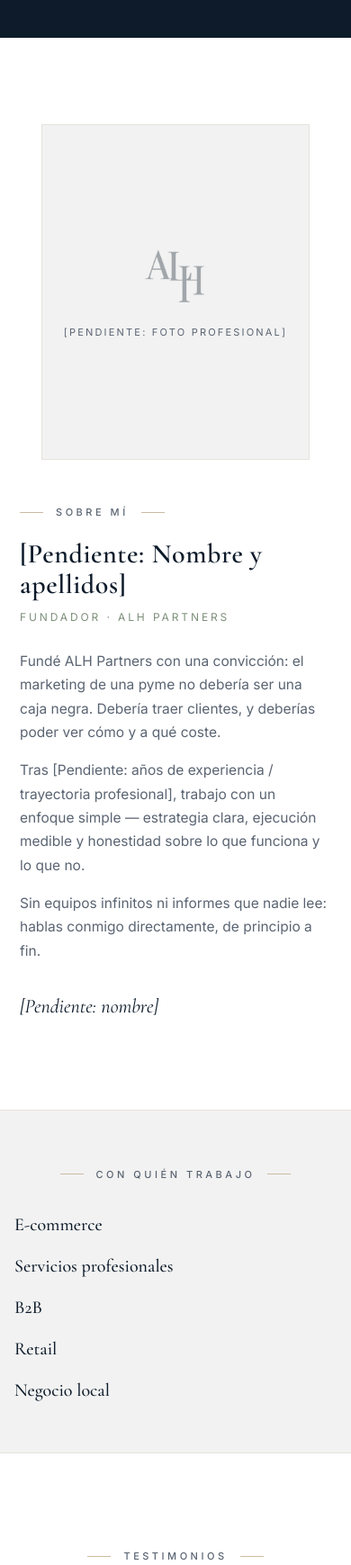
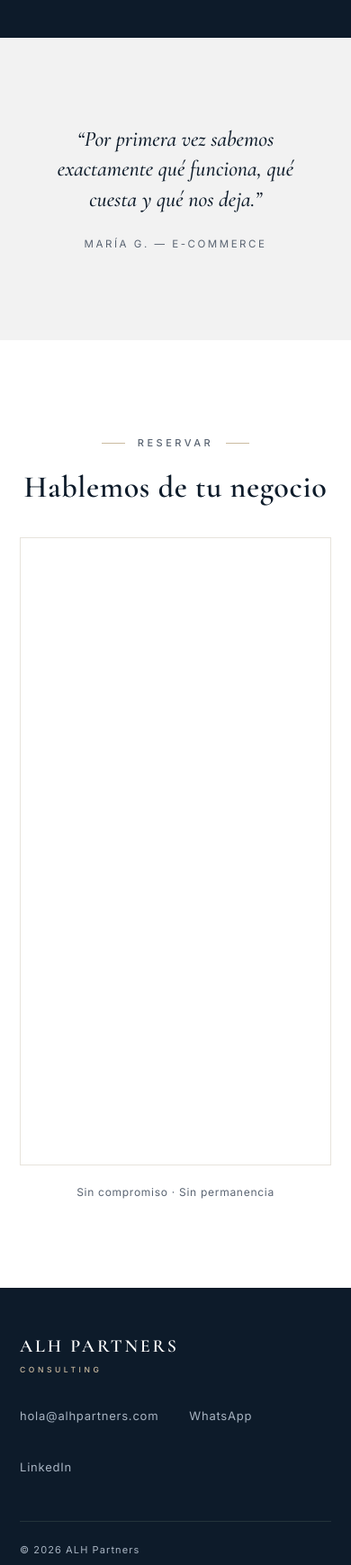
Before and after one commit to malhamarodriguez/prototipo1, a plain HTML site: page index.html in a window 390 px wide. Shown: the part 3280-5019 px from the top of the page at 90% size. Drawn offline with nearby package versions, Linux system fonts and the light colour scheme; a script that the page names is missing.

Commit message:
Eliminar las secciones añadidas en la última ronda (#6)
Se retiran Sobre mí, la banda de sectores y el grid de testimonios
con placeholders visibles; se restaura el testimonio único y la
sección de reserva sobre fondo blanco. Se mantienen los arreglos
de producción (cifras fijas, og:image, favicon, SEO).


Claude-Session: https://claude.ai/code/session_012V7aYNnaG5wEeZyULdgZoi

Co-authored-by: Claude <noreply@anthropic.com>

```diff
--- a/index.html
+++ b/index.html
@@ -205,67 +205,16 @@ section{ position:relative; }
 .step p{ color:#A8B4C2; font-size:14px; max-width:26ch; margin:0 auto; }
 @media (max-width:760px){ .steps{ grid-template-columns:1fr; } }
 
-/* Sobre mí */
-#sobre{ background:var(--white); }
-.about{ display:grid; grid-template-columns:minmax(0,5fr) minmax(0,7fr); gap:clamp(40px,6vw,88px); align-items:center; }
-.about .photo{
-    aspect-ratio:4/5; background:var(--grey-light); border:1px solid var(--line);
-    display:flex; flex-direction:column; align-items:center; justify-content:center; gap:18px;
-    text-align:center; padding:24px;
+/* Testimonio (gris claro) */
+#quote{ background:var(--grey-light); text-align:center; }
+#quote blockquote{
+    font-family:var(--serif); font-size:clamp(24px,3.2vw,36px); font-weight:500; font-style:italic;
+    color:var(--navy); max-width:26ch; margin:0 auto; line-height:1.4;
 }
-.about .photo img.ph-mono{ height:72px; opacity:.35; }
-.about .photo span{ font-size:11px; letter-spacing:.2em; text-transform:uppercase; color:var(--ink-dim); }
-.about .label{ margin-bottom:20px; }
-.about h2{ font-size:clamp(30px,3.8vw,46px); margin-bottom:8px; }
-.about .role{ font-size:12px; letter-spacing:.24em; text-transform:uppercase; color:var(--sage); margin-bottom:26px; }
-.about p.bio{ color:var(--ink-dim); font-size:15.5px; max-width:52ch; }
-.about p.bio + p.bio{ margin-top:16px; }
-.about .sig{
-    margin-top:30px; font-family:var(--serif); font-style:italic; font-size:22px; color:var(--navy);
-}
-@media (max-width:860px){ .about{ grid-template-columns:1fr; } .about .photo{ max-width:380px; margin:0 auto; } }
-
-/* Sectores */
-#sectores{ background:var(--grey-light); border-top:1px solid var(--line); border-bottom:1px solid var(--line); }
-#sectores .wrap{ text-align:center; padding:clamp(52px,7vw,76px) 0; }
-#sectores .label{ margin-bottom:30px; }
-.sector-row{
-    display:flex; flex-wrap:wrap; justify-content:center; align-items:baseline; gap:18px 0;
-}
-.sector-row span{
-    font-family:var(--serif); font-size:clamp(20px,2.4vw,28px); font-weight:500; color:var(--navy);
-    padding:0 clamp(16px,2.6vw,30px);
-}
-.sector-row span + span{ border-left:1px solid var(--taupe); }
-@media (max-width:640px){
-    .sector-row{ flex-direction:column; gap:12px; }
-    .sector-row span + span{ border-left:none; }
-}
-
-/* Testimonios (grid) */
-#testimonios{ background:var(--white); }
-.t-grid{ display:grid; grid-template-columns:repeat(3,1fr); gap:1px; background:var(--line); border:1px solid var(--line); }
-.t-card{
-    background:var(--white); padding:clamp(30px,3.4vw,44px);
-    display:flex; flex-direction:column; transition:background .4s;
-}
-.t-card:hover{ background:var(--grey-light); }
-.t-card blockquote{
-    font-family:var(--serif); font-style:italic; font-size:19px; line-height:1.5; color:var(--navy); flex:1;
-}
-.t-card blockquote::before{ content:'“'; color:var(--sage); }
-.t-card blockquote::after{ content:'”'; color:var(--sage); }
-.t-card .metric{
-    margin-top:22px; font-size:13px; font-weight:600; letter-spacing:.04em; color:var(--sage);
-}
-.t-card figcaption{
-    margin-top:8px; padding-top:14px; border-top:1px solid var(--line);
-    font-size:11px; letter-spacing:.2em; text-transform:uppercase; color:var(--ink-dim);
-}
-@media (max-width:860px){ .t-grid{ grid-template-columns:1fr; } }
+#quote figcaption{ margin-top:24px; font-size:11.5px; letter-spacing:.22em; text-transform:uppercase; color:var(--ink-dim); }
 
 /* Reservar */
-#reservar{ background:var(--grey-light); border-top:1px solid var(--line); }
+#reservar{ background:var(--white); }
 #reservar .head{ margin-bottom:clamp(36px,5vw,52px); }
 .cal-frame{
     max-width:920px; margin:0 auto; border:1px solid var(--line); background:var(--white); padding:8px;
@@ -324,7 +273,6 @@ footer .bottom{
         <div class="nav-links">
             <a href="#servicios">Servicios</a>
             <a href="#proceso">Proceso</a>
-            <a href="#sobre">Sobre mí</a>
             <a href="#contacto">Contacto</a>
             <a href="#reservar" class="btn"><span>Reservar llamada</span></a>
         </div>
@@ -338,7 +286,6 @@ footer .bottom{
 <div id="menu" aria-hidden="true">
     <a href="#servicios">Servicios</a>
     <a href="#proceso">Proceso</a>
-    <a href="#sobre">Sobre mí</a>
     <a href="#contacto">Contacto</a>
     <a href="#reservar" class="btn"><span>Reservar llamada</span><span class="arr">→</span></a>
 </div>
@@ -413,68 +360,13 @@ footer .bottom{
     </div>
 </section>
 
-<!-- SOBRE MÍ -->
-<section id="sobre" class="pad">
+<!-- TESTIMONIO -->
+<section id="quote" class="pad">
     <div class="container">
-        <div class="about">
-            <!-- [PENDIENTE: foto profesional] Sustituir este placeholder por <img src="assets/foto.jpg" alt="..."> -->
-            <div class="photo rv">
-                <img class="ph-mono" src="assets/logo-alh.png" alt=""/>
-                <span>[Pendiente: foto profesional]</span>
-            </div>
-            <div>
-                <p class="label rv">Sobre mí</p>
-                <h2 class="rv rv-d1">[Pendiente: Nombre y apellidos]</h2>
-                <p class="role rv rv-d1">Fundador · ALH Partners</p>
-                <div class="rv rv-d2">
-                    <p class="bio">Fundé ALH Partners con una convicción: el marketing de una pyme no debería ser una caja negra. Debería traer clientes, y deberías poder ver cómo y a qué coste.</p>
-                    <p class="bio">Tras [Pendiente: años de experiencia / trayectoria profesional], trabajo con un enfoque simple — estrategia clara, ejecución medible y honestidad sobre lo que funciona y lo que no.</p>
-                    <p class="bio">Sin equipos infinitos ni informes que nadie lee: hablas conmigo directamente, de principio a fin.</p>
-                </div>
-                <p class="sig rv rv-d3">[Pendiente: nombre]</p>
-            </div>
-        </div>
-    </div>
-</section>
-
-<!-- SECTORES -->
-<section id="sectores">
-    <div class="container wrap">
-        <p class="label rv">Con quién trabajo</p>
-        <div class="sector-row rv rv-d1">
-            <span>E-commerce</span>
-            <span>Servicios profesionales</span>
-            <span>B2B</span>
-            <span>Retail</span>
-            <span>Negocio local</span>
-        </div>
-    </div>
-</section>
-
-<!-- TESTIMONIOS -->
-<section id="testimonios" class="pad">
-    <div class="container">
-        <div class="head">
-            <p class="label rv">Testimonios</p>
-            <h2 class="rv rv-d1">Lo que dicen quienes ya confían</h2>
-        </div>
-        <div class="t-grid">
-            <figure class="t-card rv">
-                <blockquote>Por primera vez sabemos exactamente qué funciona, qué cuesta y qué nos deja.</blockquote>
-                <p class="metric">[Pendiente: resultado en cifra]</p>
-                <figcaption>[Pendiente: nombre real] — E-commerce</figcaption>
-            </figure>
-            <figure class="t-card rv rv-d1">
-                <blockquote>[Pendiente: testimonio real de cliente]</blockquote>
-                <p class="metric">[Pendiente: resultado en cifra]</p>
-                <figcaption>[Pendiente: nombre] — [Pendiente: sector]</figcaption>
-            </figure>
-            <figure class="t-card rv rv-d2">
-                <blockquote>[Pendiente: testimonio real de cliente]</blockquote>
-                <p class="metric">[Pendiente: resultado en cifra]</p>
-                <figcaption>[Pendiente: nombre] — [Pendiente: sector]</figcaption>
-            </figure>
-        </div>
+        <figure class="rv">
+            <blockquote>“Por primera vez sabemos exactamente qué funciona, qué cuesta y qué nos deja.”</blockquote>
+            <figcaption>María G. — E-commerce</figcaption>
+        </figure>
     </div>
 </section>
 
@@ -485,17 +377,9 @@ footer .bottom{
             <p class="label rv">Reservar</p>
             <h2 class="rv rv-d1">Hablemos de tu negocio</h2>
         </div>
-        <!--
-        [PENDIENTE: rango de inversión] Bloque opcional de pre-cualificación.
-        Descomentar y completar el importe cuando lo decidas:
-
-        <p class="micro" style="text-align:center; margin-bottom:28px">
-            Proyectos desde <strong>XXX €/mes</strong> · Propuesta a medida tras la llamada
-        </p>
-        -->
         <div class="cal-frame rv rv-d1">
             <div class="calendly-inline-widget"
-                data-url="https://calendly.com/alhpartners?background_color=f2f2f2&text_color=0d1b2a&primary_color=0d1b2a"
+                data-url="https://calendly.com/alhpartners?background_color=ffffff&text_color=0d1b2a&primary_color=0d1b2a"
                 style="min-width:320px;height:680px;">
             </div>
         </div>
```
